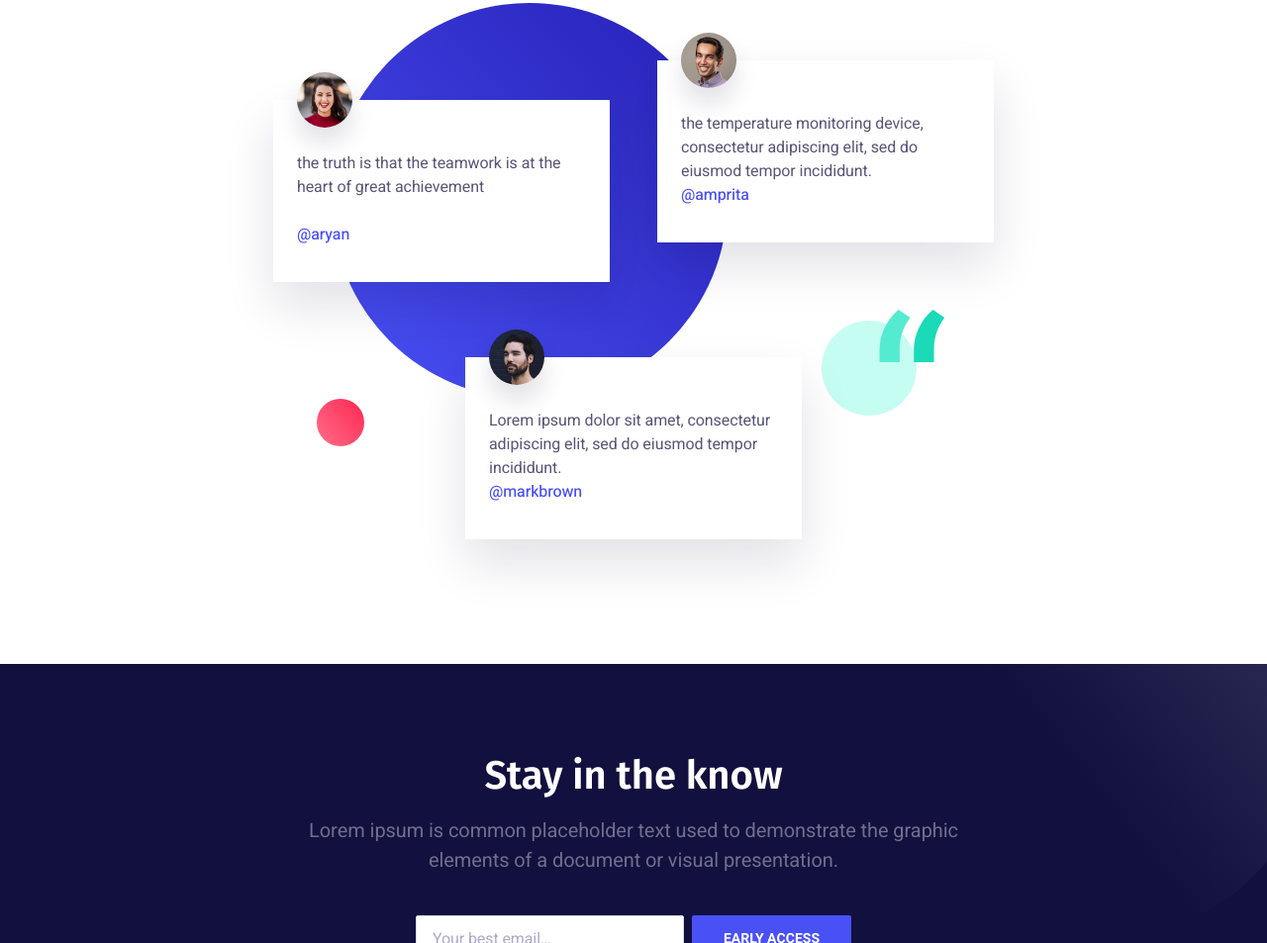
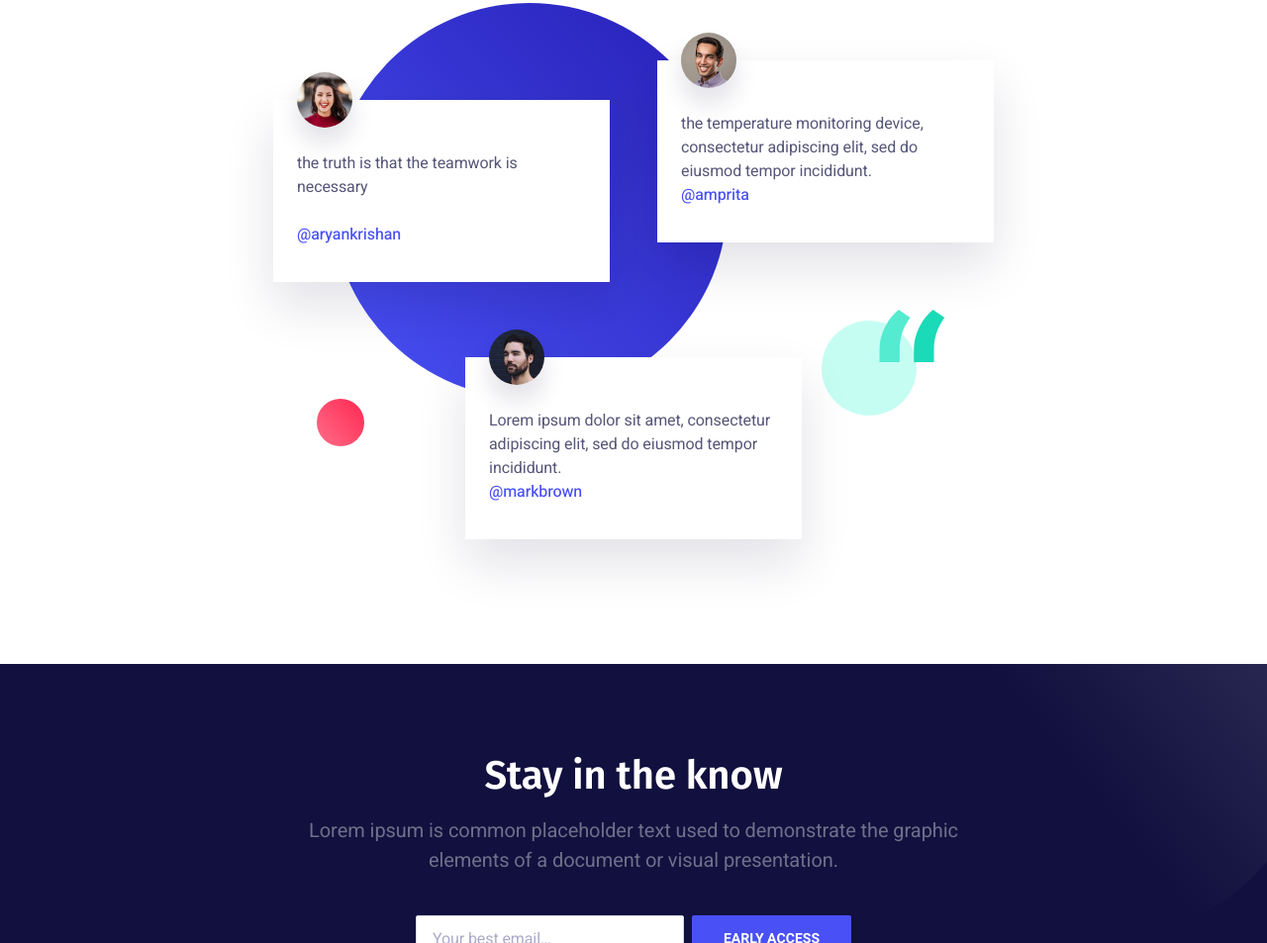
Before and after one commit to sanskriti2023/landingsite, a plain HTML site: page index.html in a window 1280 px wide. Shown: the part 2221-3174 px from the top of the page at 99% size. Drawn offline with nearby package versions, Linux system fonts and the light colour scheme.

```diff
--- a/index.html
+++ b/index.html
@@ -406,12 +406,12 @@
 											<img class="mb-16" src="dist/images/testimonial-01.png" alt="Testimonial">
 										</div>
 										<div class="testimonial-body">
-											<p class="mb-0">the truth is that the teamwork is at the heart of great achievement </p>
+											<p class="mb-0">the truth is that the teamwork is necessary </p>
 										</div>
 									</div>
 									<div class="testimonial-footer">
 										<div class="testimonial-link">
-											<a href="#">@aryan</a>
+											<a href="#">@aryankrishan</a>
 										</div>
 									</div>
 								</div>
```
